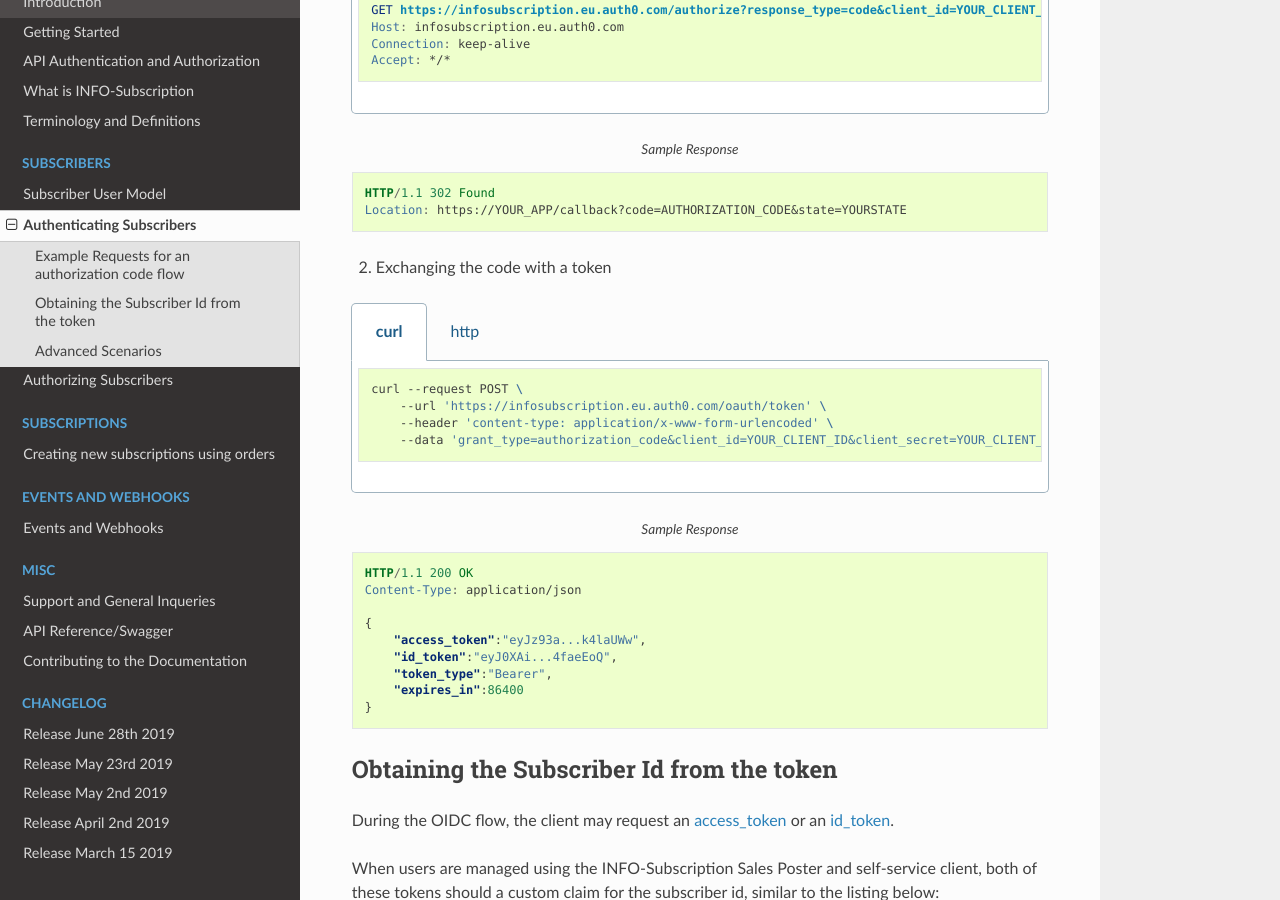
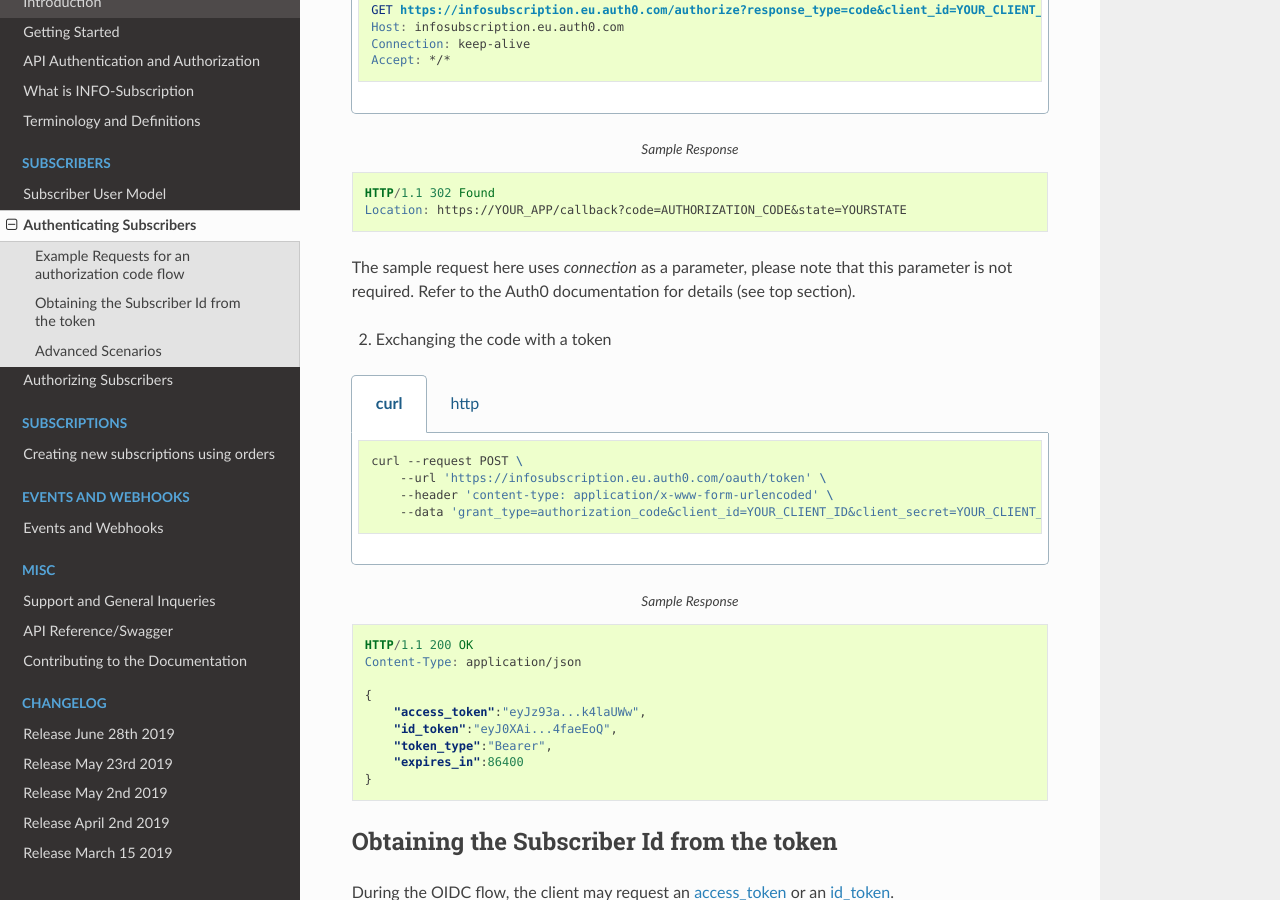
Before and after one commit to infosoftas/info-subscription-doc, a Sphinx documentation site: the page built from source/subscribers/users/authentication.rst, in a window 1280 px wide and 900 px high, scrolled down 1382 px. Built offline with Sphinx 7.4.7 and the Read the Docs theme 2.0.0, drawn with Linux system fonts in a browser that asks for light colours; formulas are drawn with MathJax 3.

Commit message:
Added note about optional connection parameter

```diff
--- a/source/subscribers/users/authentication.rst
+++ b/source/subscribers/users/authentication.rst
@@ -53,6 +53,8 @@ The following are sample requests for an authorization code flow, this can get y
 
     HTTP/1.1 302 Found
     Location: https://YOUR_APP/callback?code=AUTHORIZATION_CODE&state=YOURSTATE
+
+The sample request here uses `connection` as a parameter, please note that this parameter is not required. Refer to the Auth0 documentation for details (see top section).
 
 2. Exchanging the code with a token
 
```
